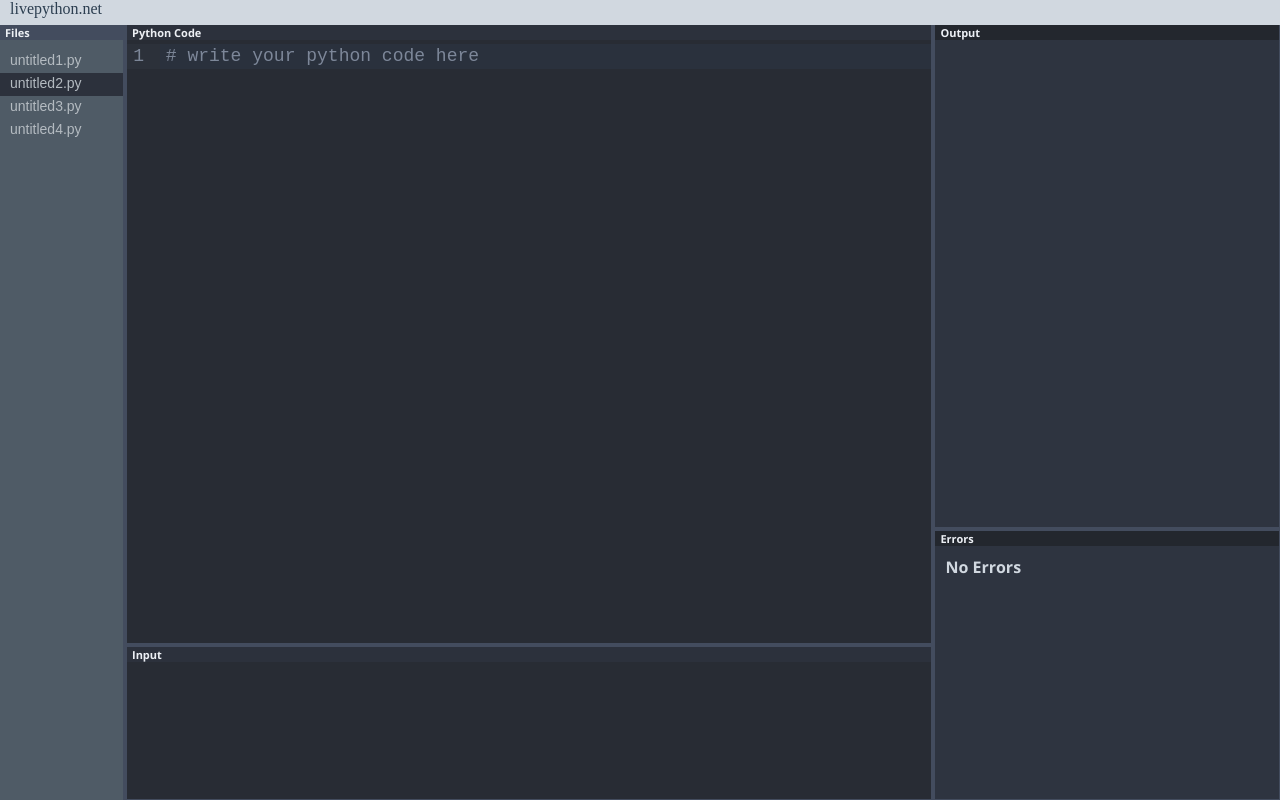
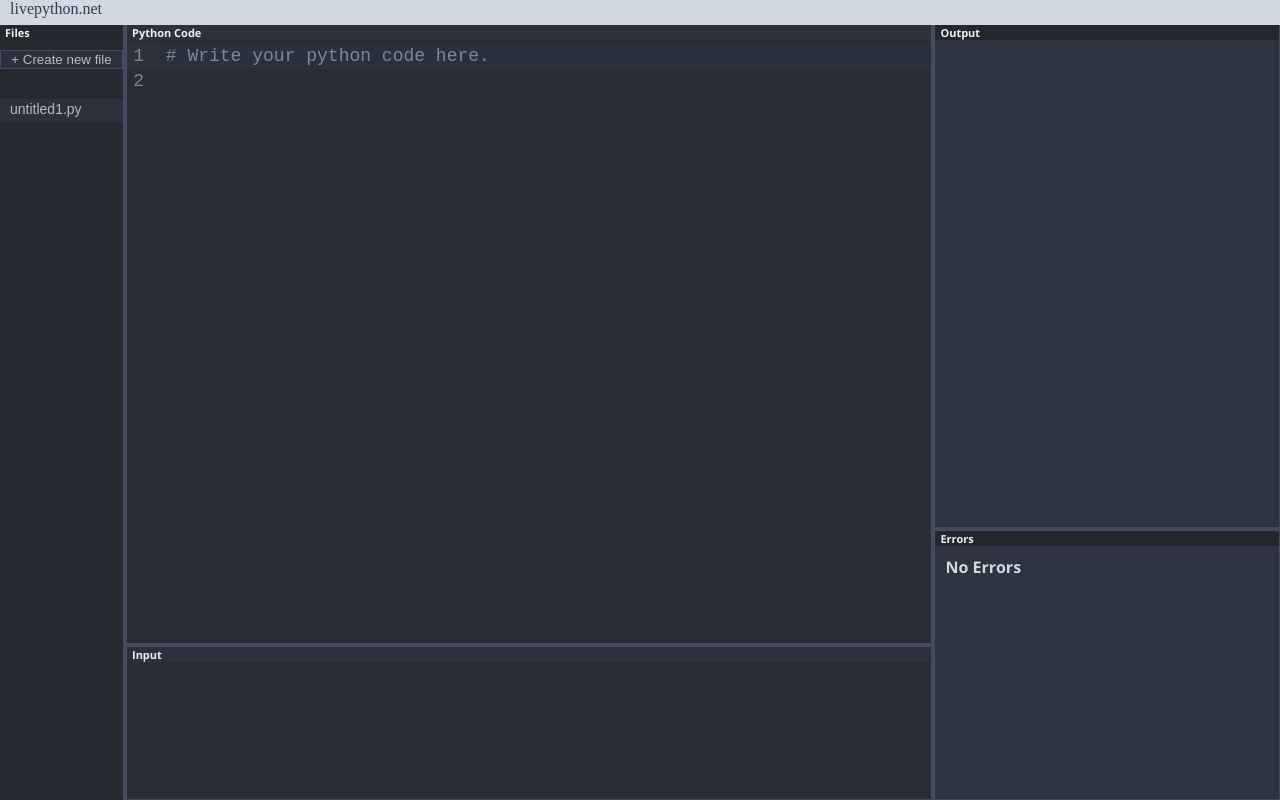
Before and after one commit to tmayank85/livepython, a Next.js app: page /python-compiler in a window 1280 px wide. Built offline with nearby package versions, Linux system fonts and the light colour scheme.

Commit message:
file logic added

```diff
--- a/src/app/python-compiler/page.tsx
+++ b/src/app/python-compiler/page.tsx
@@ -1,15 +1,73 @@
+"use client"
+
 import styles from "../../styles/globals.module.css"
 import FileSection from "@/components/FileSection";
 import Idle from "@/components/Idle";
+import {useEffect, useRef, useState} from "react";
 
 
-export default function pythonCompiler(){
+export default function PythonCompiler(){
+
+    const [code, setCode] = useState("");
+    const [selectedFile, setSelectedFile] = useState(0);
+
+    const [fileSectionRef, setFileSectionRef] = useState(useRef(null));
+    const [idleRef, setIdleRef] = useState(useRef(null));
+    const [fileSectionIdleSeparatorRef, setFileSectionIdleSeparatorRef] = useState(useRef(null));
+
+    useEffect(() => {
+
+        let initialFileSectionAndIdleSepXPos = 0;
+        const minFileSectionWidth = "30px";
+        const minIdleWidth = "800px";
+
+        const FileSectionAndIdleOnMouseMove = (event)=>{
+            const dx = event.clientX - initialFileSectionAndIdleSepXPos;
+            initialFileSectionAndIdleSepXPos = event.clientX
+            let dyEditorInput = parseInt(fileSectionRef.current.offsetWidth) + dx;
+            let dyOutputError = parseInt(idleRef.current.offsetWidth) - dx;
+            if(dyEditorInput >= parseInt(minFileSectionWidth)){
+                if(dyOutputError >= parseInt(minIdleWidth)) {
+                    fileSectionRef.current.style.width = `${dyEditorInput}px`;
+                    idleRef.current.style.width = `${dyOutputError}px`;
+                }
+                else{
+                    dyEditorInput -= parseInt(minIdleWidth) - dyOutputError;
+                    fileSectionRef.current.style.width = `${dyEditorInput}px`;
+                    idleRef.current.style.width = minIdleWidth;
+                }
+            }
+            else{
+                fileSectionRef.current.style.width = minFileSectionWidth;
+                dyOutputError -= parseInt(minFileSectionWidth) - dyEditorInput;
+                idleRef.current.style.width = `${dyOutputError}px`;
+            }
+
+
+        }
+        const FileSectionAndIdleOnMouseUp = (event) => {
+            document.removeEventListener("mousemove", FileSectionAndIdleOnMouseMove)
+        }
+
+        const FileSectionAndIdleOnMouseDown = (event) => {
+            initialFileSectionAndIdleSepXPos = event.clientX;
+            console.log("Mouse down")
+            document.addEventListener("mousemove", FileSectionAndIdleOnMouseMove);
+            document.addEventListener("mouseup", FileSectionAndIdleOnMouseUp)
+        }
+
+        // add event listener for mouse down
+        if(fileSectionRef.current && idleRef.current && fileSectionIdleSeparatorRef.current)
+            fileSectionIdleSeparatorRef.current.addEventListener('mousedown', FileSectionAndIdleOnMouseDown)
+
+    }, [fileSectionRef, idleRef, fileSectionIdleSeparatorRef]);
+
 
     return (
         <div className={styles.appBody}>
-            <FileSection/>
-            <div className={styles.fileAndIdleSeparator}></div>
-            <Idle/>
+            <FileSection setFileSectionRef={setFileSectionRef} selectedFile={selectedFile} setSelectedFile={setSelectedFile} code={code} setCode={setCode}/>
+            <div ref={fileSectionIdleSeparatorRef} className={styles.fileAndIdleSeparator} ></div>
+            <Idle setIdleRef={setIdleRef} selectedFile={selectedFile}  code={code} setCode={setCode} />
         </div>
     )
 
--- /dev/null
+++ b/src/app/utils/fileUtils.ts
@@ -0,0 +1,57 @@
+
+const newFileContent =  "# Write your python code here.\n";
+
+export const saveFile =  (fileName: string, fileContent: string) => {
+
+    const files = JSON.parse(localStorage.getItem('files')) || [];
+    const fileNameList = JSON.parse(localStorage.getItem('fileNameList')) || [];
+    const newFile = { fileName, fileContent };
+
+    // Check if file with the same name already exists
+    const existingFileIndex = files.findIndex(file => file.fileName === fileName);
+    if (existingFileIndex !== -1) {
+        files[existingFileIndex] = newFile; // Replace the file content if exists
+    } else {
+        files.push(newFile); // Add new file if doesn't exist
+        fileNameList.push(fileName);
+    }
+
+    localStorage.setItem('files', JSON.stringify(files));
+    localStorage.setItem('fileNameList', JSON.stringify(fileNameList));
+};
+
+
+export const getFileNameList =  () => {
+    const fileList = JSON.parse(localStorage.getItem('fileNameList')) || [];
+    if (fileList.length === 0) {
+        const newFile = "untitled1.py";
+         saveFile(newFile, newFileContent);
+        fileList.push(newFile);
+    }
+    return fileList;
+}
+
+export const createNewFile =  () => {
+    const fileList = JSON.parse(localStorage.getItem('fileNameList')) || [];
+    const fileName = `untitled${fileList.length + 1 }.py`;
+     saveFile(fileName, newFileContent);
+}
+
+export const getFile =  (fileName: string) => {
+
+    if(fileName===null || fileName===undefined || fileName===""){
+        return "File not found";
+    }
+
+    const files = JSON.parse(localStorage.getItem('files')) || {};
+    // Check if file with the same name already exists
+
+    const existingFileIndex = files.findIndex(file => file.fileName === fileName);
+    if (existingFileIndex !== -1) {
+        return files[existingFileIndex];
+    }
+    else{
+         saveFile(fileName, newFileContent);
+        return {fileName: fileName, fileContent: newFileContent};
+    }
+}
--- a/src/components/FileSection.tsx
+++ b/src/components/FileSection.tsx
@@ -1,24 +1,60 @@
 "use client"
 
 import styles from "../styles/file-section.module.css"
-import FileList from "@/components/idle/fileSection/FileList";
-import {useEffect, useState} from "react";
+import FileList from "@/components/fileSection/FileList";
+import {useEffect, useRef, useState} from "react";
+import CreateNewFileButton from "@/components/fileSection/CreateNewFileButton";
+import {createNewFile, getFile, getFileNameList, saveFile} from "@/app/utils/fileUtils";
 
-export default function FileSection() {
+export default function FileSection({code, setCode, selectedFile, setSelectedFile, setFileSectionRef}) {
 
-    const files = ["untitled1.py", "untitled2.py", "untitled3.py", "untitled4.py"];
-    const [selectedFile, setSelectedFile] = useState(1);
+    const [fileNameList, setFileNameList] = useState([]);
+    const fileSectionRef = useRef(null);
+
+    useEffect(() => {
+        setFileNameList(getFileNameList());
+        setSelectedFile(0);
+
+    }, []);
+
 
 
     const onFileClick = (index: number) => {
         setSelectedFile(index);
     }
 
+    function onCreateNewFileClick(){
+        createNewFile();
+        setFileNameList(getFileNameList());
+    }
+
+    useEffect(() => {
+        const file = getFile(fileNameList[selectedFile]);
+        setCode(file.fileContent)
+    }, [selectedFile, fileNameList]);
+
+    useEffect(() => {
+        const fileName = fileNameList[selectedFile];
+        if(fileName!==null && fileName !== undefined && code!==undefined && code!==null) {
+            saveFile(fileName, code)
+        }
+    }, [code]);
+
+    useEffect(() => {
+        if(fileSectionRef.current)
+            setFileSectionRef(fileSectionRef)
+    }, [fileSectionRef]);
 
     return (
-        <div className={styles.fileSection}>
+        <div ref={fileSectionRef} className={styles.fileSection}>
             <div className={styles.fileSectionHeader}><span>Files</span></div>
-            <FileList fileList={files} selectedFile={selectedFile} onFileClick={onFileClick}/>
+            <div className={styles.fileSectionInnerBox}>
+                <CreateNewFileButton onButtonClick={onCreateNewFileClick}/>
+                <div className={styles.fileContainer}>
+                <FileList fileList={fileNameList} selectedFile={selectedFile} onFileClick={onFileClick}/>
+                </div>
+            </div>
+
         </div>
     )
 }
--- a/src/components/Idle.tsx
+++ b/src/components/Idle.tsx
@@ -6,11 +6,11 @@ import Output from "@/components/idle/Output";
 import Error from "@/components/idle/Error";
 import {useEffect, useRef, useState} from "react";
 
-export default function Idle(){
+export default function Idle({code, setCode, selectedFile, setIdleRef}){
 
     const [error,setError] = useState("No Errors");
     const [output,setOutput] = useState("");
-
+    const idleRef = useRef(null);
 
     const [editorRef, setEditorRef] = useState(useRef(null));
     const [inputRef, setInputRef] = useState(useRef(null));
@@ -168,13 +168,19 @@ export default function Idle(){
 
     }, [editorAndInputParentRef, outputAndErrorParentRef, editorInputAndOutputErrorSeparatorRef]);
 
+    useEffect(() => {
+        if(idleRef.current)
+            setIdleRef(idleRef)
+    }, [idleRef]);
 
 
     return (
-        <div className={styles.idle}>
+        <div ref={idleRef} className={styles.idle}>
 
             <div ref={editorAndInputParentRef} className={styles.editorAndInputParent}>
-                <Editor setError={setError} setOutput={setOutput} setEditorRef={setEditorRef}/>
+                <Editor setError={setError} setOutput={setOutput} setEditorRef={setEditorRef} code={code} setCode={setCode}
+                selectedFile={selectedFile}
+                />
                 <div ref={editorAndInputSeparatorRef} className={styles.editorAndInputSeparator}></div>
                 <Input setInputRef={setInputRef}/>
             </div>
--- /dev/null
+++ b/src/components/fileSection/CreateNewFileButton.tsx
@@ -0,0 +1,11 @@
+import styles from "../../styles/file-section.module.css"
+import {createNewFile} from "@/app/utils/fileUtils";
+
+
+export default function CreateNewFileButton({onButtonClick}: {onButtonClick: ()=>void}) {
+    return (
+        <div className={styles.createNewFile}>
+            <button onClick={onButtonClick} className={styles.createNewFileButton}>+ Create new file</button>
+        </div>
+    )
+}
--- a/src/components/idle/fileSection/File.tsx
+++ b/src/components/fileSection/File.tsx
@@ -1,4 +1,4 @@
-import styles from "../../../styles/file-section.module.css"
+import styles from "../../styles/file-section.module.css"
 
 export default function File({index, fileName, isSelected, onFileClick}: {
     index: number,
@@ -8,8 +8,6 @@ export default function File({index, fileName, isSelected, onFileClick}: {
 })
 {
 
-    console.log("file: ", isSelected)
-
     return (
         <div className={isSelected ? styles.selectedFile: styles.file} onClick={() => onFileClick(index)}>
             {fileName}
--- a/src/components/idle/fileSection/FileList.tsx
+++ b/src/components/fileSection/FileList.tsx
@@ -1,5 +1,5 @@
-import File from "@/components/idle/fileSection/File";
-import styles from "../../../styles/file-section.module.css"
+import File from "@/components/fileSection/File";
+import styles from "../../styles/file-section.module.css"
 
 export default function FileList({fileList, selectedFile, onFileClick}: {
     fileList: Array<string>,
--- a/src/components/idle/Editor.tsx
+++ b/src/components/idle/Editor.tsx
@@ -6,14 +6,17 @@ import {ViewUpdate} from "@uiw/react-codemirror";
 
 
 
-export default  function Editor({setError, setOutput, setEditorRef}:
+export default  function Editor({setError, setOutput, setEditorRef, code, setCode, selectedFile}:
 {setError: Dispatch<SetStateAction<string>>,
 setOutput: Dispatch<SetStateAction<string>>,
-setEditorRef: Dispatch<SetStateAction<MutableRefObject<any>>>
+setEditorRef: Dispatch<SetStateAction<MutableRefObject<any>>>,
+code: string,
+setCode: Dispatch<SetStateAction<string>>,
+selectedFile: number,
 }) {
 
     const [pyodide, setPyodide] = useState(null);
-    const [code, setCode] = useState('# write your python code here');
+
     const editorRef = useRef(null)
 
     useEffect(() => {
@@ -28,7 +31,7 @@ setEditorRef: Dispatch<SetStateAction<MutableRefObject<any>>>
                     // @ts-ignore
                     const pyodideInstance = await window.loadPyodide(); // Initialize Pyodide
                     setPyodide(pyodideInstance);
-                    console.log('Pyodide initialized');
+                    console.log('Pyodide initializeded');
                 } catch (error) {
                     console.error('Error loading Pyodide:', error);
                 }
@@ -36,13 +39,12 @@ setEditorRef: Dispatch<SetStateAction<MutableRefObject<any>>>
             document.body.appendChild(script); // Append script to body
         };
 
-        initializePyodide();
+        initializePyodide()
     }, []);
 
 
     // eslint-disable-next-line @typescript-eslint/no-unused-vars
-        const onCodeChange = React.useCallback( async (newCode: string, viewUpdate: ViewUpdate) => {
-            setCode(newCode);
+        const executeCode = React.useCallback( async (newCode: string) => {
         if(pyodide){
             try{
                 // eslint-disable-next-line
@@ -70,7 +72,6 @@ captured_output
                 // @ts-ignore
                 const result = pyodide.globals.get('captured_output');
                 setOutput(result);
-                console.log("output", result);
                 setError("No Errors");
             }
             catch (error: unknown) {
@@ -83,16 +84,28 @@ captured_output
 
     }, [pyodide, setError, setOutput]);
 
+    useEffect(() => {
+
+        if(code !== null && code !== undefined) {
+            executeCode(code);
+            }
+
+    }, [code, selectedFile, pyodide]);
 
     useEffect(() => {
         if(editorRef.current)
             setEditorRef(editorRef);
     }, [setEditorRef, editorRef]);
 
-    return (<div ref={editorRef} className={styles.editor}>
+    const saveCode = React.useCallback( async (newCode: string, viewUpdate: ViewUpdate) => {
+        setCode(newCode);
+    }, [setCode]);
+
+
+        return (<div ref={editorRef} className={styles.editor}>
         <div className={styles.editorAndInputHeader}>Python Code</div>
         <div className={styles.editorInnerBox}>
-            <CodeMirrorEditor code={code} onCodeChange={onCodeChange}/>
+            <CodeMirrorEditor code={code} onCodeChange={saveCode}/>
         </div>
 
     </div>);
--- a/src/styles/file-section.module.css
+++ b/src/styles/file-section.module.css
@@ -2,6 +2,33 @@
     width: calc(10vw - 5px);
     height: calc(100vh - 25px);
     background-color: var(--charcoal);
+    overflow: auto;
+}
+
+.fileSectionInnerBox{
+    min-width: 120px;
+}
+
+.fileSection::-webkit-scrollbar {
+    width: 5px; /* Width of the scrollbar */
+    height: 7px;
+}
+
+/* Scrollbar track */
+.fileSection::-webkit-scrollbar-track {
+    background: var(--body-background); /* Track background */
+    border-radius: 10px;
+}
+
+/* Scrollbar thumb */
+.fileSection::-webkit-scrollbar-thumb {
+    background: var(--gun-metal); /* Thumb color */
+    border-radius: 10px;
+}
+
+/* Scrollbar thumb hover */
+.fileSection::-webkit-scrollbar-thumb:hover {
+    background: #555; /* Thumb color on hover */
 }
 
 .fileSectionHeader{
@@ -15,8 +42,41 @@
     font-family: 'Open Sans', sans-serif;
     font-weight: 700;
     font-size: 11px;
-    background-color: var(--body-background);
+    background-color: var(--jet-black);
 }
+
+.fileContainer{
+    margin-top: 20px;
+    width: 100%;
+    height: 50vh;
+    display: flex;
+    overflow-y: auto;
+    overflow-x: hidden;
+}
+
+
+.fileContainer::-webkit-scrollbar {
+    width: 5px; /* Width of the scrollbar */
+    height: 7px;
+}
+
+/* Scrollbar track */
+.fileContainer::-webkit-scrollbar-track {
+    background: var(--body-background); /* Track background */
+    border-radius: 10px;
+}
+
+/* Scrollbar thumb */
+.fileContainer::-webkit-scrollbar-thumb {
+    background: var(--gun-metal); /* Thumb color */
+    border-radius: 10px;
+}
+
+/* Scrollbar thumb hover */
+.fileContainer::-webkit-scrollbar-thumb:hover {
+    background: #555; /* Thumb color on hover */
+}
+
 
 .fileList{
     width: 100%;
@@ -41,13 +101,13 @@
 }
 
 .file:hover{
-    background-color: var(--body-background);
+    background-color: var(--charcoal-ultra);
 }
 
 .selectedFile{
     background-color: var(--slate-grey);
     padding-bottom: 3px;
-    width: 90%;
+    width: 100%;
     height: 20px;
     padding-left: 10px;
     padding-right: 5px;
@@ -55,3 +115,23 @@
     align-items: center;
     cursor: text;
 }
+
+
+.createNewFile{
+    width: 100%;
+    margin-top: 10px;
+
+}
+
+.createNewFileButton{
+    width: 100%;
+    color: var(--soft-dark-grey);
+    background-color: var(--slate-grey);
+    border: 1px solid var(--body-background);
+    cursor: pointer;
+}
+
+.createNewFileButton:active{
+    border: 1px solid var(--charcoal);
+
+}
--- a/src/styles/globals.module.css
+++ b/src/styles/globals.module.css
@@ -3,7 +3,8 @@
     /* Color schemes */
     --body-background: #434C5E;
     --gun-metal: #282c34;
-    --charcoal: #4F5B66;
+    --charcoal: #262a30;
+    --charcoal-ultra: #33373a;
     --dark-slate-blue: #2E3440;
     --jet-black: #23272E;
     --slate-grey: #2c313c;
```
